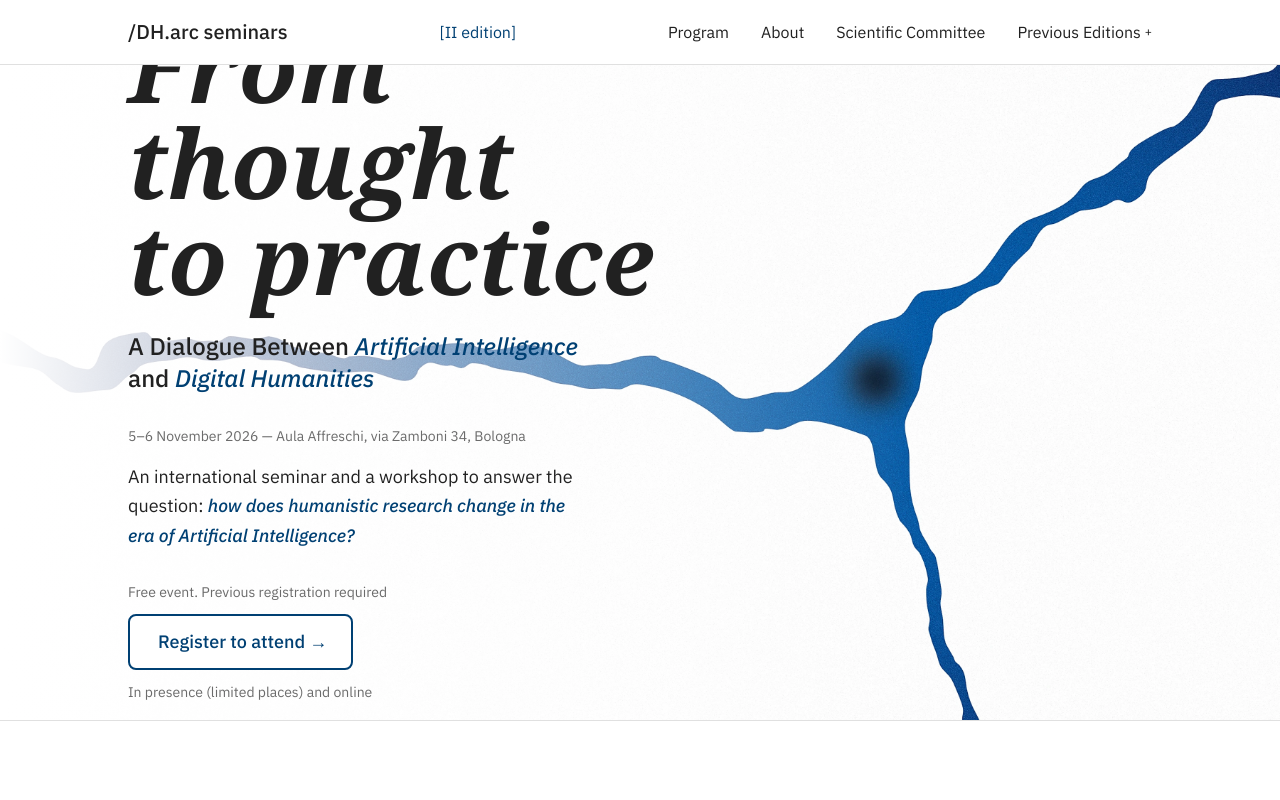
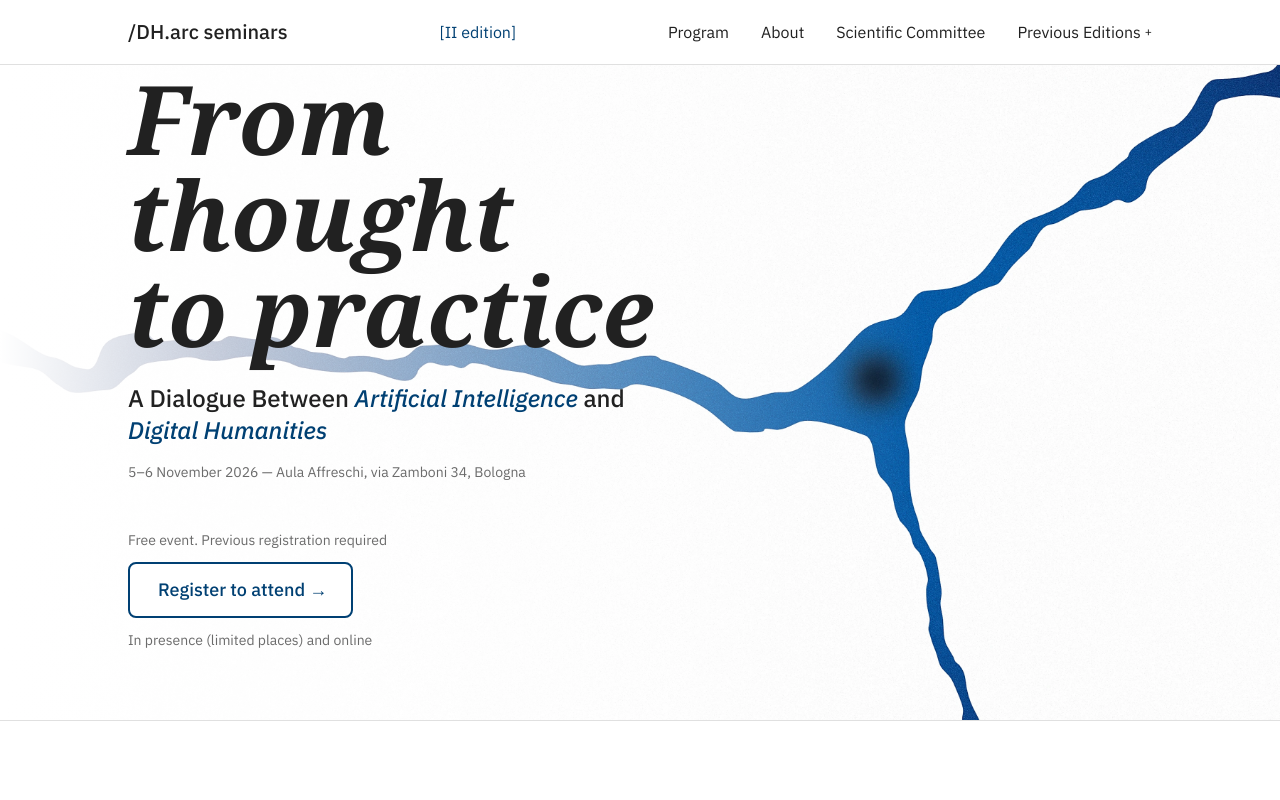
Before and after one commit to dharc-org/dharc-seminars, a React (Vite) app: page / in a window 1280 px wide. Shown: the top 800 px of the page. Built offline with nearby package versions, Linux system fonts and the light colour scheme; a web font is replaced by a local one.

Commit message:
refactor(hero): streamline hero text and spacing

```diff
--- a/src/components/Hero.jsx
+++ b/src/components/Hero.jsx
@@ -29,11 +29,10 @@ export default function Hero() {
             to practice
           </h1>
 
-          <p className="mb-8 max-w-xl font-body text-xl leading-snug md:text-2xl font-medium">
+          <p className="mb-4 max-w-xl md:max-w-lg font-body text-xl leading-snug md:text-2xl font-medium">
             A Dialogue Between{' '}
             <span className="italic text-accent">Artificial Intelligence</span>
-            <br />
-            and{' '}
+            {' '}and{' '}
             <span className="italic text-accent">Digital Humanities</span>
           </p>
 
@@ -41,12 +40,12 @@ export default function Hero() {
             5–6 November 2026 — Aula Affreschi, via Zamboni 34, Bologna
           </p>
 
-          <p className="max-w-md font-body text-lg leading-relaxed text-text-base">
+{/*           <p className="max-w-md font-body text-lg leading-relaxed text-text-base">
             An international seminar and a workshop to answer the question: <span className="italic text-accent font-medium">how does humanistic research change in the era of Artificial Intelligence?</span>
-          </p>
+          </p> */}
 
           {/* Registration CTA */}
-          <div className="mt-8 flex flex-col items-start gap-3">
+          <div className="mt-12 flex flex-col items-start gap-3">
             <span className="font-body text-sm text-text-muted">
               Free event. Previous registration required
             </span>
```
